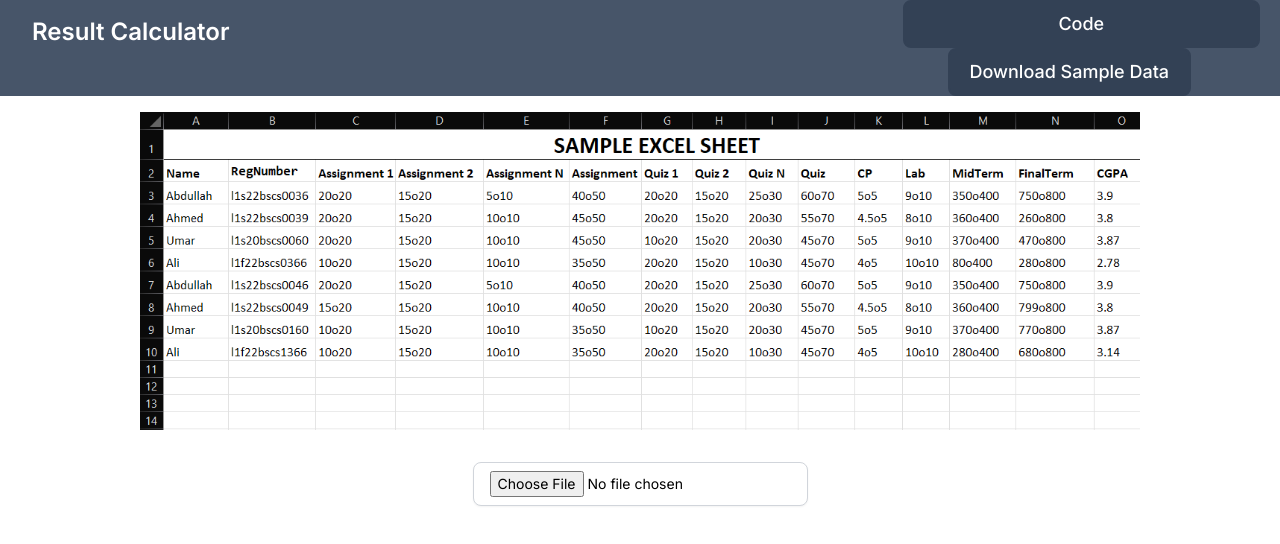
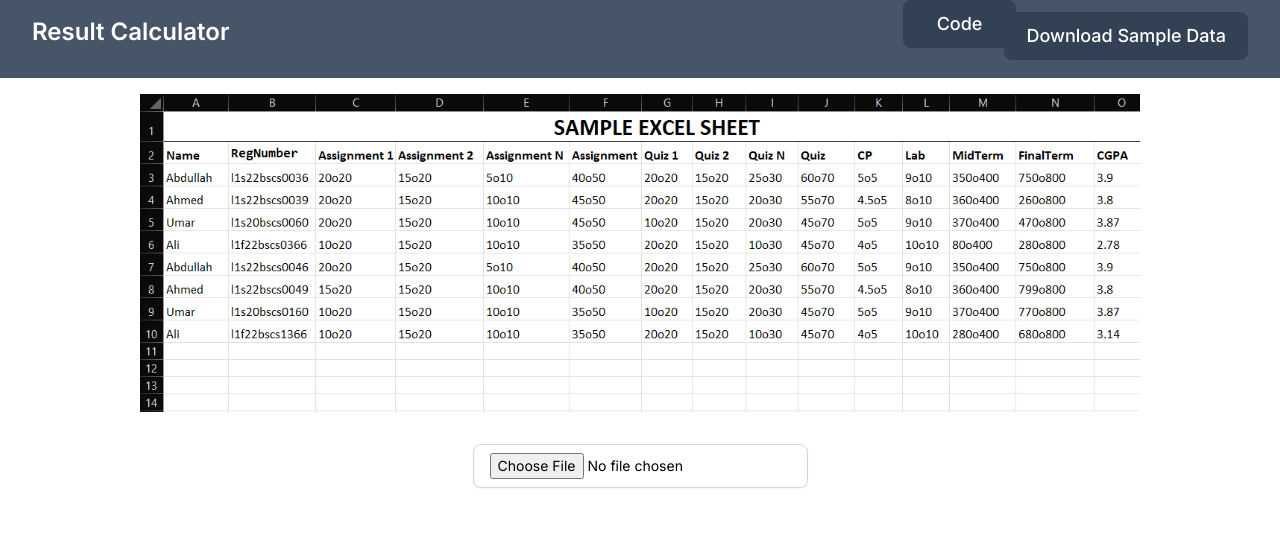
Before and after one commit to mzafarr/result-calc, a Next.js app: page / in a window 1280 px wide. Shown: the top 544 px of the page. Built offline with nearby package versions, Linux system fonts and the light colour scheme.

Commit message:
Update page.tsx

```diff
--- a/src/app/page.tsx
+++ b/src/app/page.tsx
@@ -5,7 +5,7 @@ export default function Home() {
     <>
       <nav className="px-8 flex justify-between bg-slate-600 text-center text-white">
         <h1 className="text-2xl font-semibold  py-4">Result Calculator</h1>
-        <div>
+        <div className="flex">
           <a href="https://github.com/mzafarr/result-calc" target="_blank">
             <button className="rounded-lg border-2 w-full border-slate-700 bg-slate-700 py-2 px-5  text-white font-medium  text-lg hover:scale-105 hover:shadow-lg duration-300 mx-3">
               Code
```
